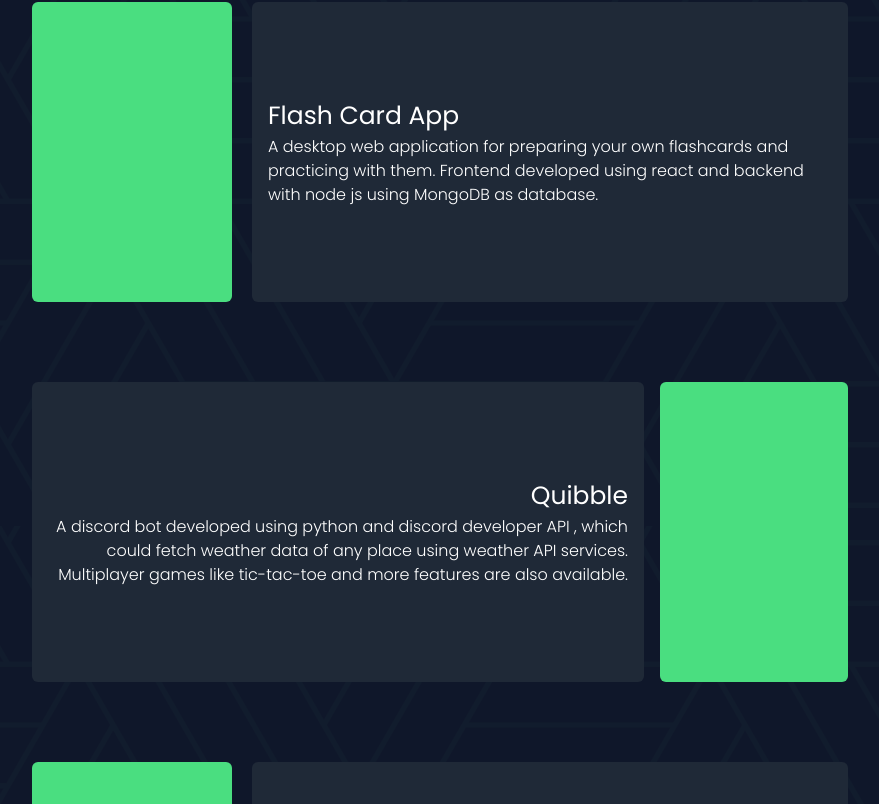
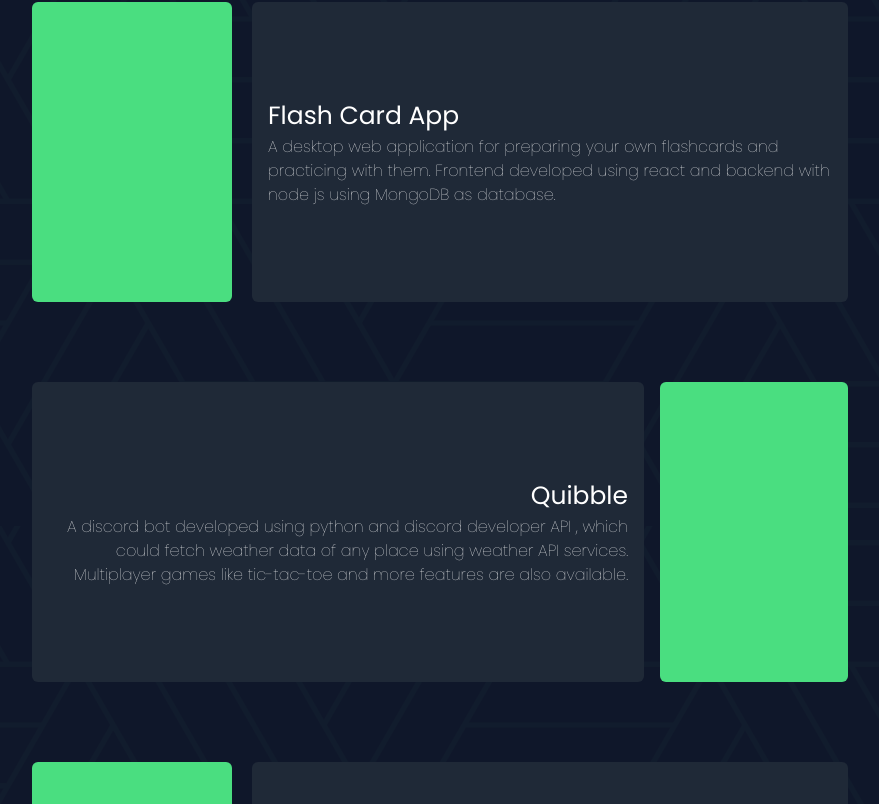
Before and after one commit to geekeeeee/Pfolio, a React (Create React App) app: page / in a window 1280 px wide. Shown: the part 1396-2200 px from the top of the page, without its empty margins (200-1079 px from the left). Built offline with nearby package versions, Linux system fonts and the light colour scheme.

Commit message:
font thin

```diff
--- a/src/Components/Projectreveal.jsx
+++ b/src/Components/Projectreveal.jsx
@@ -33,7 +33,7 @@ export const Projectreveal1 = (props) => {
             transition={{duration:0.5}} className="text-start"
             >
                 <a href={props.link} className="text-[25px] mb-2">{props.projectName}</a>
-                <p className="font-light">{props.description}</p>
+                <p className="font-thin">{props.description}</p>
             </motion.div>
         </div>
     </div>
@@ -53,7 +53,7 @@ export const Projectreveal2 = (props) => {
             className="text-end"
             >
             <a href={props.link} className="text-[25px] mb-2">{props.projectName}</a>
-            <p className="font-light">{props.description}</p>
+            <p className="font-thin">{props.description}</p>
             </motion.div>
         </div>
         <div className="col-span-1 col-start-4 flex items-center justify-end "><Imagebox/></div>
```
